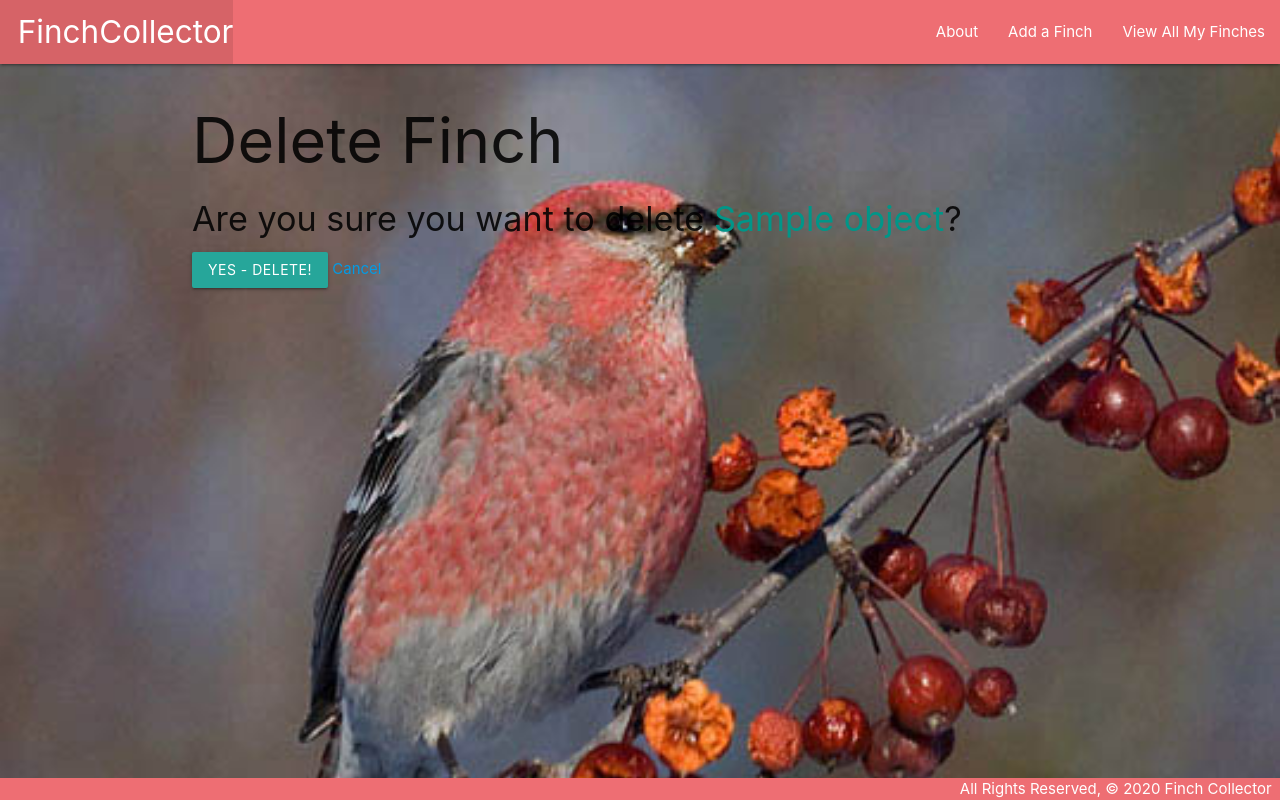
After one commit to rashmika13/Finch-Collector-App--Django, a Django app: template finchcollector/main_app/templates/main_app/finch_confirm_delete.html in a window 1280 px wide. The commit adds this page. Run offline with Django 3.2, Linux system fonts and the light colour scheme; the template is opened without the code that fills it: most values are stand-ins (such as "Sample title", 1, 10 or a date in 2020).

Commit message:
added Class based views- CRUD

```diff
--- a/finchcollector/main_app/models.py
+++ b/finchcollector/main_app/models.py
@@ -1,4 +1,5 @@
 from django.db import models
+from django.urls import reverse
 
 # Create your models here.
 
@@ -11,3 +12,6 @@ class Finch(models.Model):
 
     def __str__(self):
         return self.name
+
+    def get_absolute_url(self):
+        return reverse('detail', kwargs={'finch_id': self.id})
--- a/finchcollector/main_app/static/css/style.css
+++ b/finchcollector/main_app/static/css/style.css
@@ -1,5 +1,7 @@
 body {
-  background-color: rgb(233, 206, 211);
+  background-color: rgb(193, 235, 203);
+  background-image: url("/main_app/static/images/pinegrosbeakwh.jpg");
+  background-size: cover;
 }
 
 body {
--- a/finchcollector/main_app/templates/base.html
+++ b/finchcollector/main_app/templates/base.html
@@ -27,6 +27,7 @@
           </ul>
           <ul class="right">
             <li><a href="/about">About</a></li>
+            <li><a href="{% url 'finches_create' %}">Add a Finch</a></li>
             <li><a href="/finches">View All My Finches</a></li>
           </ul>
         </div>
--- a/finchcollector/main_app/templates/finches/detail.html
+++ b/finchcollector/main_app/templates/finches/detail.html
@@ -7,12 +7,17 @@
     <span class="card-title">{{ finch.name }}</span>
     <p>Breed: {{ finch.breed }}</p>
     <p>Description: {{ finch.description }}</p>
+    <p>Description: {{ finch.description }}</p>
     {% if finch.age > 0 %}
     <p>Age: {{ finch.age }}</p>
     {% else %}
     <p>Age: Little Birdie</p>
     {% endif %}
   </div>
+  <div class="card-action">
+    <a href="{% url 'finches_update' finch.id %}">Edit</a>
+    <a href="{% url 'finches_delete' finch.id %}">Delete</a>
+  </div>
 </div>
 
 {% endblock %}
--- /dev/null
+++ b/finchcollector/main_app/templates/main_app/finch_confirm_delete.html
@@ -0,0 +1,14 @@
+{% extends 'base.html' %} {% block content %}
+<h1>Delete Finch</h1>
+
+<h4>
+  Are you sure you want to delete
+  <span class="teal-text">{{ object.name }}</span>?
+</h4>
+
+<form action="" method="POST">
+  {% csrf_token %}
+  <input type="submit" value="Yes - Delete!" class="btn" />
+  <a href="{% url 'detail' finch.id %}">Cancel</a>
+</form>
+{% endblock %}
--- a/finchcollector/main_app/urls.py
+++ b/finchcollector/main_app/urls.py
@@ -6,5 +6,10 @@ urlpatterns = [
     path('about/', views.about, name='about'),
     path('finches/', views.finches_index, name='index'),
     path('finches/<int:finch_id>/', views.finches_detail, name='detail'),
+    path('finches/create/', views.FinchCreate.as_view(), name='finches_create'),
+    path('fiches/<int:pk>/update/',
+         views.FinchUpdate.as_view(), name='finches_update'),
+    path('finches/<int:pk>/delete/',
+         views.FinchDelete.as_view(), name='finches_delete'),
 
 ]
```
Also changed, not shown: finchcollector/main_app/templates/main_app/finch_form.html (added, +17 -0 lines), finchcollector/main_app/views.py (+18 -0 lines).
